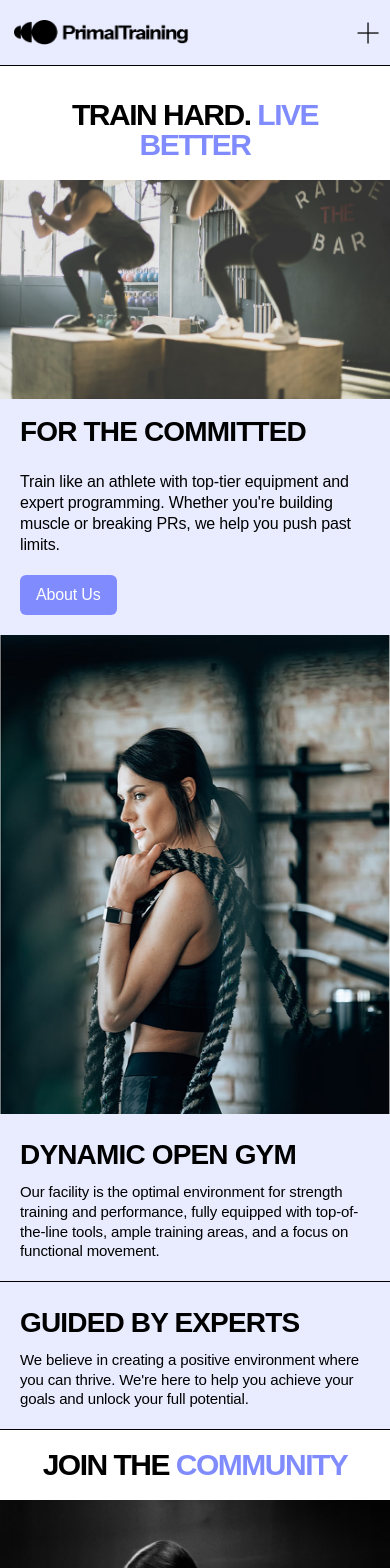
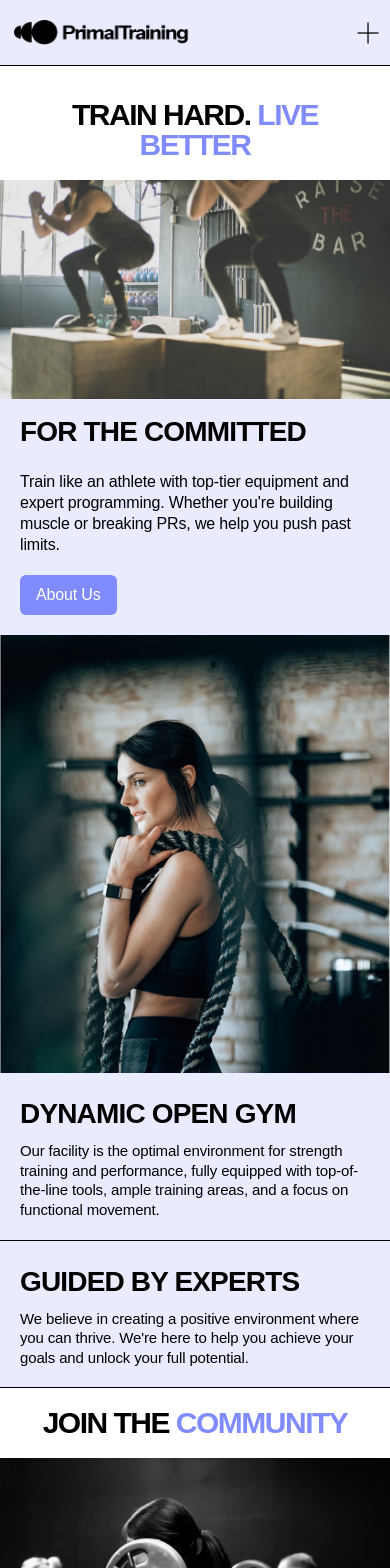
Before and after one commit to WarlayX/primal-training, a React (Vite) app in the folder Primal-training/: page / in a window 390 px wide. Shown: the top 1568 px of the page. Built offline with nearby package versions, Linux system fonts and the light colour scheme.

Commit message:
fix-tailwind-guidedby-section

```diff
--- a/Primal-training/src/components/Home/GuidedBy.jsx
+++ b/Primal-training/src/components/Home/GuidedBy.jsx
@@ -3,17 +3,19 @@ import GuideBy from '../../assets/images/GuidedBy.png'
 export default function GuidedBy() {
   return (
     <section>
-      <div className='flex flex-col justify-center md:flex-row-reverse md:w-200 md:h-75 xl:w-7xl xl:h-120 xl:max-w-480 xl:max-h-180 mx-auto'>
+      <div className='flex flex-col w-full m-auto md:flex-row-reverse xl:h-120 xl:max-w-480 xl:max-h-180'>
 
-        <div>
+        <div className='w-full h-full md:h-auto md:w-[33.35%]'>
           <img
             src={GuideBy}
             alt="GuideBy Image"
-            className='h-119.75 w-full md:w-[266.67px] md:h-75 xl:w-[426.67px] xl:h-119.75'
+            className='w-full h-full object-cover'
           />
         </div>
 
-        <div className='bg-primary-light flex flex-col gap-1.5 p-5 border-b md:gap-12 md:w-[266.67px] xl:w-[426.67px] xl:h-119.75 xl:gap-55 xl:pb-16.5'>
+
+
+        <div className='bg-primary-light flex flex-col gap-1.5 p-5 border-b md:gap-12 md:w-[33.35%] xl:h-119.75 xl:gap-55 xl:pb-16.5'>
           <h2
             className='font-bold text-[28px] tracking-[-0.03em] xl:text-[36px]'>
             DYNAMIC OPEN GYM
@@ -24,7 +26,7 @@ export default function GuidedBy() {
           </p>
         </div>
 
-        <div className='bg-primary-light flex flex-col gap-1.5 p-5 border-b md:gap-12 md:w-[266.67px] md:border-r xl:w-[426.67px] xl:h-119.75 xl:gap-55 xl:pb-16.5 md:border-l'>
+        <div className='bg-primary-light flex flex-col gap-1.5 p-5 border-b md:gap-12 md:w-[33.35%] md:border-r xl:h-119.75 xl:gap-55 xl:pb-16.5 md:border-l'>
           <h2
             className='font-bold text-[28px] tracking-[-0.03em] xl:text-[36px]'>
             GUIDED BY EXPERTS
@@ -37,6 +39,8 @@ export default function GuidedBy() {
 
 
 
+
+
       </div>
     </section>
   )
```
